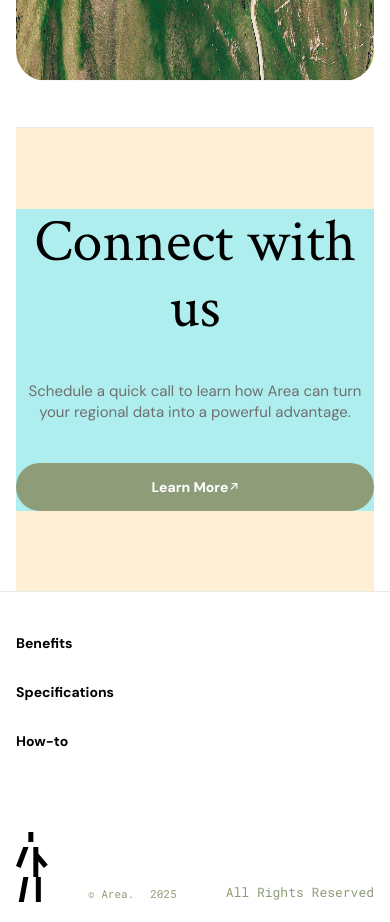
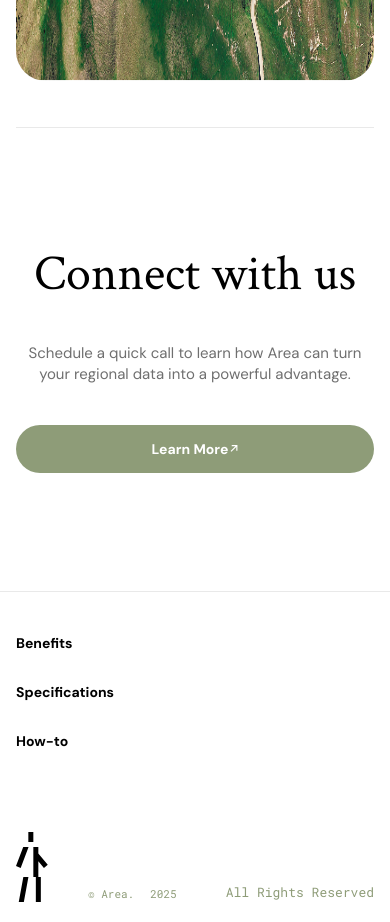
Before and after one commit to ministrov/landing-area-next-ts, a Next.js app: page / in a window 390 px wide. Shown: the part 8300-9222 px from the top of the page. Built offline with nearby package versions, Linux system fonts and the light colour scheme.

Commit message:
feat: end up creating connect us section, add a tablet and mobile version

```diff
--- a/components/connectUs/ConnectUs.module.css
+++ b/components/connectUs/ConnectUs.module.css
@@ -3,13 +3,11 @@
   align-items: center;
   justify-content: center;
   height: 464px;
-  background-color: papayawhip;
   border-top: 1px solid var(--color-02);
 }
 
 .wrapper {
   max-width: 600px;
-  background-color: paleturquoise;
 }
 
 .wrapper h2 {
@@ -28,3 +26,17 @@
   text-align: center;
   color: var(--color-06);
 }
+
+@media screen and (max-width: 1280px) {
+  .wrapper h2 {
+    font-size: 54px;
+    line-height: 60px;
+  }
+}
+
+@media screen and (max-width: 800px) {
+  .wrapper h2 {
+    font-size: 50px;
+    line-height: 56px;
+  }
+}
```
